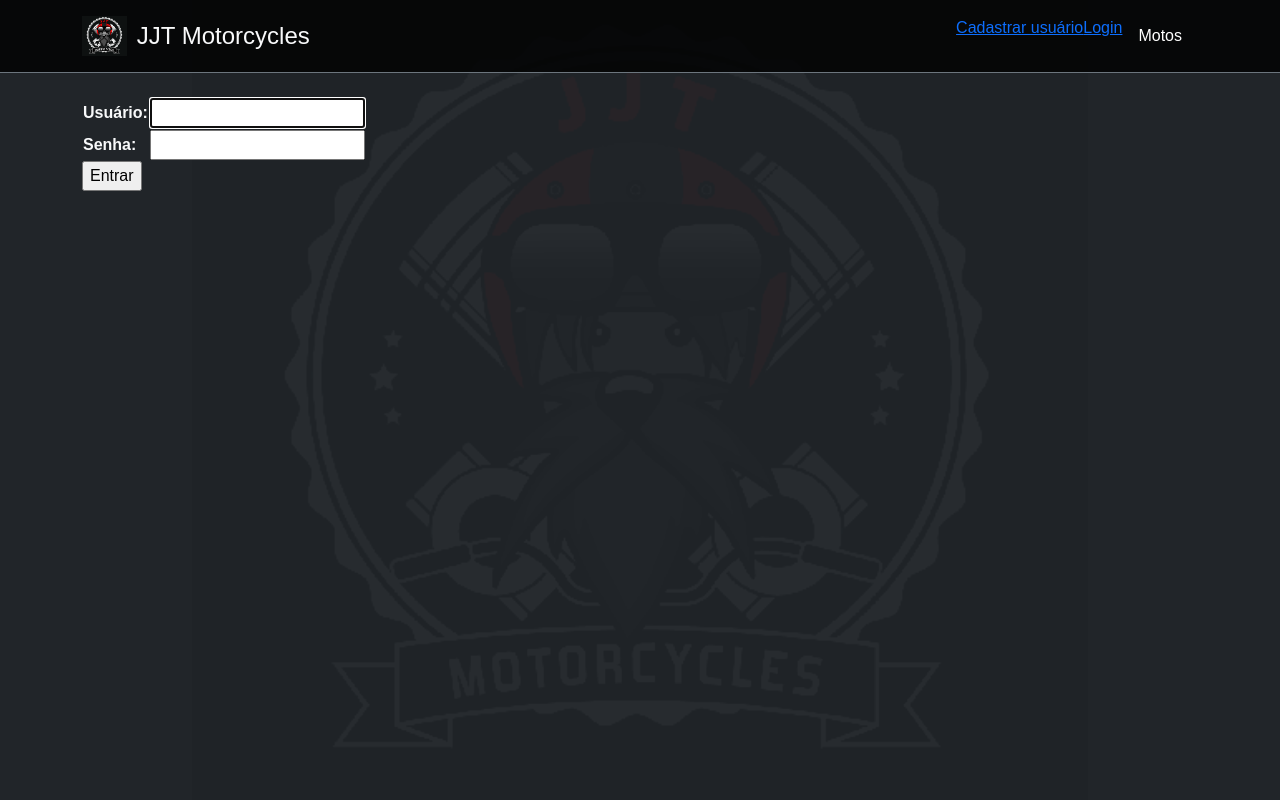
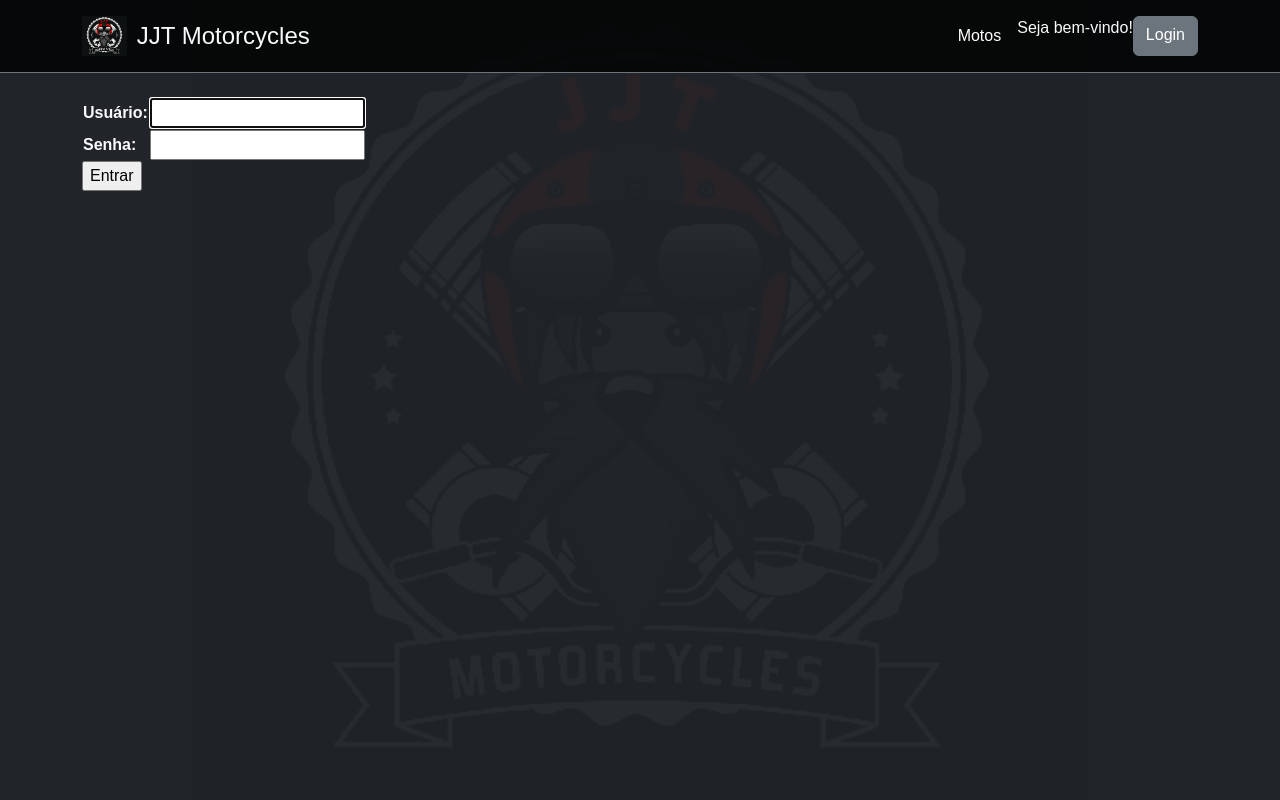
Before and after one commit to Marcel0Borg3s/Dj_motos_JJT_v2, a Django app: page /login/ in a window 1280 px wide. Run offline with Django 5.2, Linux system fonts and the light colour scheme.

Commit message:
#63 finalizando botões de login, logout, user, linkadose direciando a pag correta

```diff
--- a/app/templates/base.html
+++ b/app/templates/base.html
@@ -62,24 +62,32 @@
         </div>
         <nav>
           <ul class="nav">
-            {% if user.is_authenticated %}
-              <li>Olá, {{ user.username }}</li>
-              <a class="nav-link" href="{% url 'new_moto' %}">Nova Moto</a>
-            {% endif %}
-            {% if not user.is_authenticated %}
-              <li><a href="{% url 'register' %}">Cadastrar usuário</a></li>
-              <li><a href="{% url 'login' %}">Login</a></li>
-            {% endif %}
 
-
+            <!-- Menu de navegação Motos -->
             <li class="nav-item">
               <a class="nav-link" href="{% url 'motos_list' %}">Motos</a>
             </li>
             <li class="nav-item">
             </li>
 
+            <!-- Menu de navegação Login  -->
             {% if user.is_authenticated %}
-              <li><a href="{% url 'logout' %}">Sair</a></li>
+              <li>Olá, {{ user.username }}</li>
+              <a href="{% url 'new_moto' %}" class="btn btn-secondary">Nova Moto</a>
+              <a href="{% url 'register' %}" class="btn btn-secondary">Novo usuário</a>
+            {% endif %}
+
+            <!-- Menu de navegação não logado -->
+            {% if not user.is_authenticated %}
+              <li>
+                <li>Seja bem-vindo!</li>
+                <a href="{% url 'login' %}" class="btn btn-secondary">Login</a>
+              </li>
+            {% endif %}
+
+            <!-- Menu de navegação Sair -->
+            {% if user.is_authenticated %}
+              <a href="{% url 'logout' %}" class="btn btn-secondary">Sair</a>
             {% endif %}
 
 
```
Also changed, not shown: db.sqlite3.
